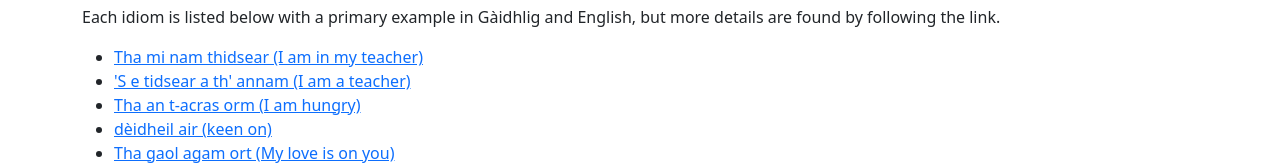
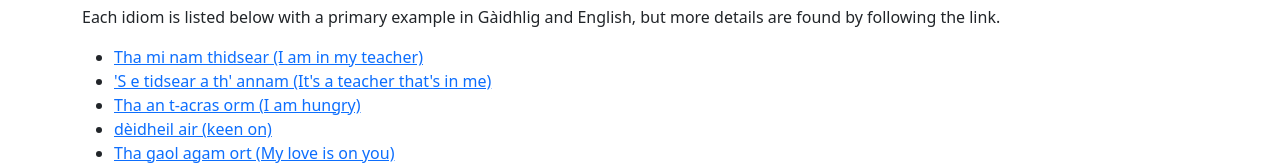
Before and after one commit to jbauschatz/IainsNotes, a React (Create React App) app: page /#/ in a window 1280 px wide. Shown: the part 536-701 px from the top of the page. Built offline with nearby package versions, Linux system fonts and the light colour scheme.

Commit message:
Updated example sentence for "It is a teacher that is in me"

```diff
--- a/src/app/idiom/idiom-it-is-in-me.tsx
+++ b/src/app/idiom/idiom-it-is-in-me.tsx
@@ -13,7 +13,7 @@ export const IDIOM_IT_IS_IN_ME_RESOURCE_PATH = buildIdiomPath('s_e_tidsear_a_th_
 
 export function IdiomItIsInMeNavItem() {
     return <NavItem to={IDIOM_IT_IS_IN_ME_RESOURCE_PATH}>
-        'S e tidsear a th' annam (I am a teacher)
+        'S e tidsear a th' annam (It's a teacher that's in me)
     </NavItem>
 }
 
@@ -24,7 +24,7 @@ export function IdiomItIsInMeNavItem() {
 export function IdiomItIsInMe() {
     return <Container>
         <Row>
-            <h1>'S e tidsear a th' annam (I am a teacher)</h1>
+            <h1>'S e tidsear a th' annam (It's a teacher that's in me)</h1>
             <p>One idiom for expressing something's identity or occupation combines <GD>'s e</GD> with <PrepositionAnnInlineNav/>.
                 For example rather than saying you <em>are</em> a teacher, you say it's a teacher that is <em>in</em> you.
             </p>
```
